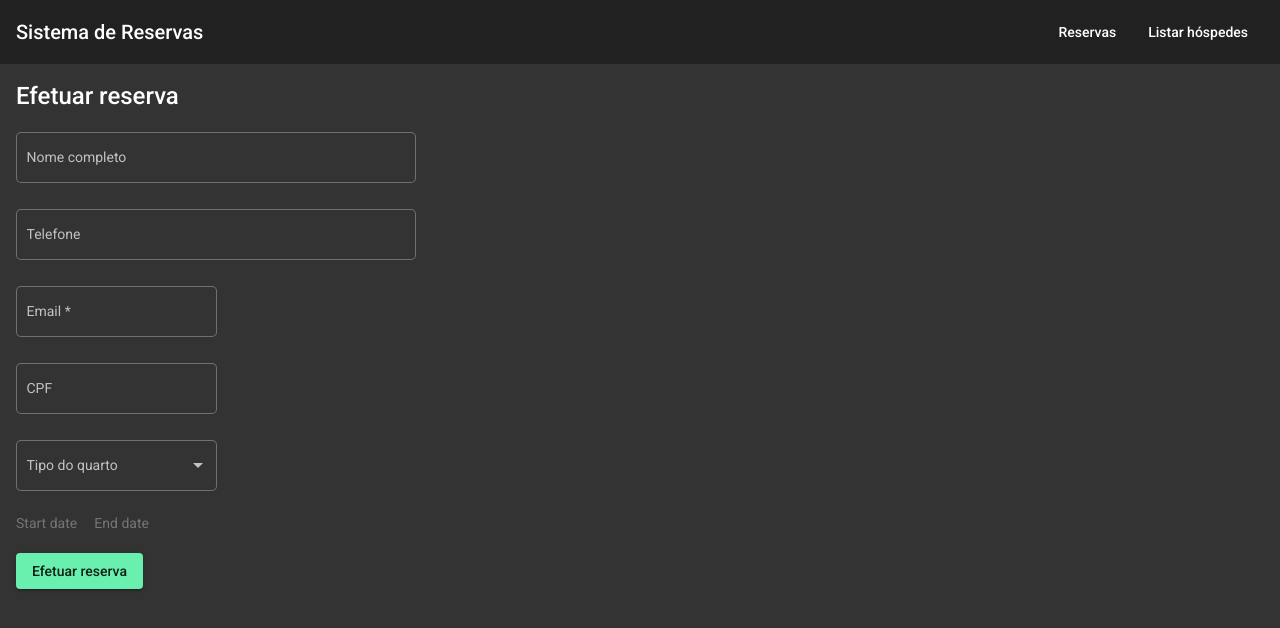
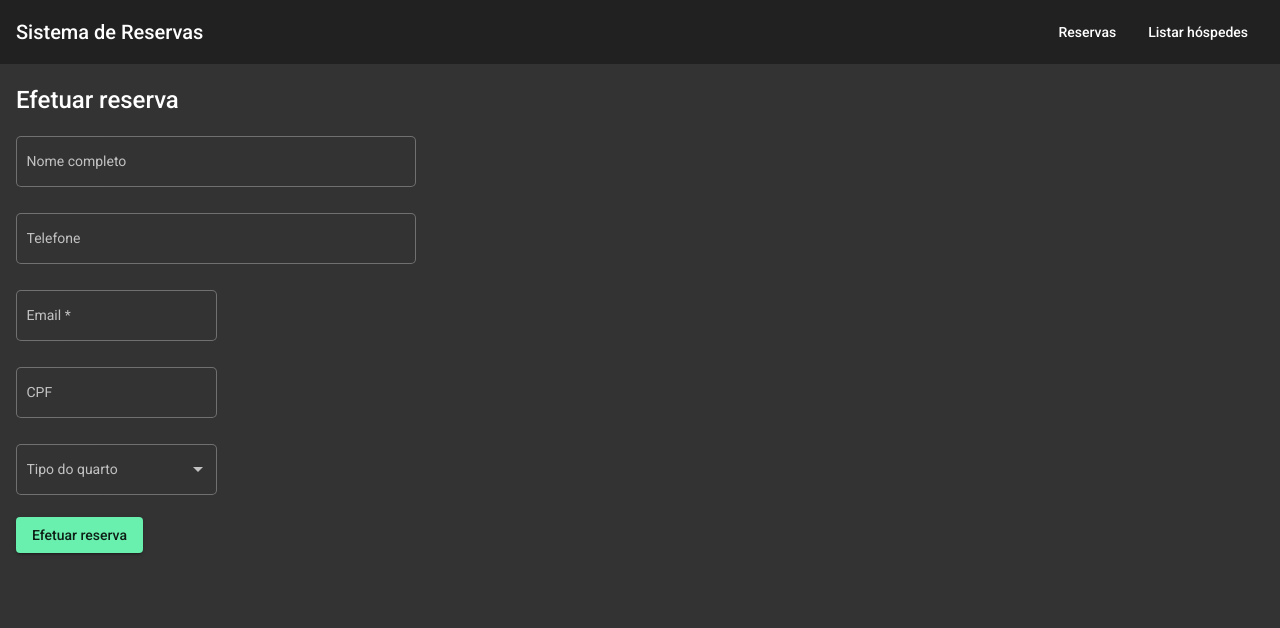
Before and after one commit to viunow/sistemaDeReservasFrontend, an Angular app: page /efetuar-reserva in a window 1280 px wide. Shown: the top 628 px of the page. Built offline with nearby package versions, Linux system fonts and the light colour scheme.

Commit message:
commit antes de atualizar o angular material

```diff
--- a/src/app/efetuar-reserva/efetuar-reserva.component.css
+++ b/src/app/efetuar-reserva/efetuar-reserva.component.css
@@ -1,5 +1,5 @@
 .container {
-    padding: 16px 16px;
+    padding: 20px 16px;
 }
 
 h1 {
--- a/src/app/efetuar-reserva/efetuar-reserva.component.html
+++ b/src/app/efetuar-reserva/efetuar-reserva.component.html
@@ -33,10 +33,10 @@
             </mat-select>
         </mat-form-field>
 
-        <mat-date-range-input>
+        <!-- <mat-date-range-input>
             <input matStartDate placeholder="Start date">
             <input matEndDate placeholder="End date">
-        </mat-date-range-input>
+        </mat-date-range-input> -->
         <br>
         <a href="/enviar-formulario"><button mat-raised-button color="accent" class="button-efetuar-reserva">Efetuar reserva</button></a>
 
--- a/src/app/efetuar-reserva/efetuar-reserva.component.ts
+++ b/src/app/efetuar-reserva/efetuar-reserva.component.ts
@@ -13,10 +13,10 @@ export class EfetuarReservaComponent implements OnInit {
 
   getErrorMessage() {
     if (this.email.hasError('required')) {
-      return 'You must enter a value';
+      return 'Campo obrigatório';
     }
 
-    return this.email.hasError('email') ? 'Not a valid email' : '';
+    return this.email.hasError('email') ? 'Não é um email válido' : '';
   }
 
   range = new FormGroup({
```
